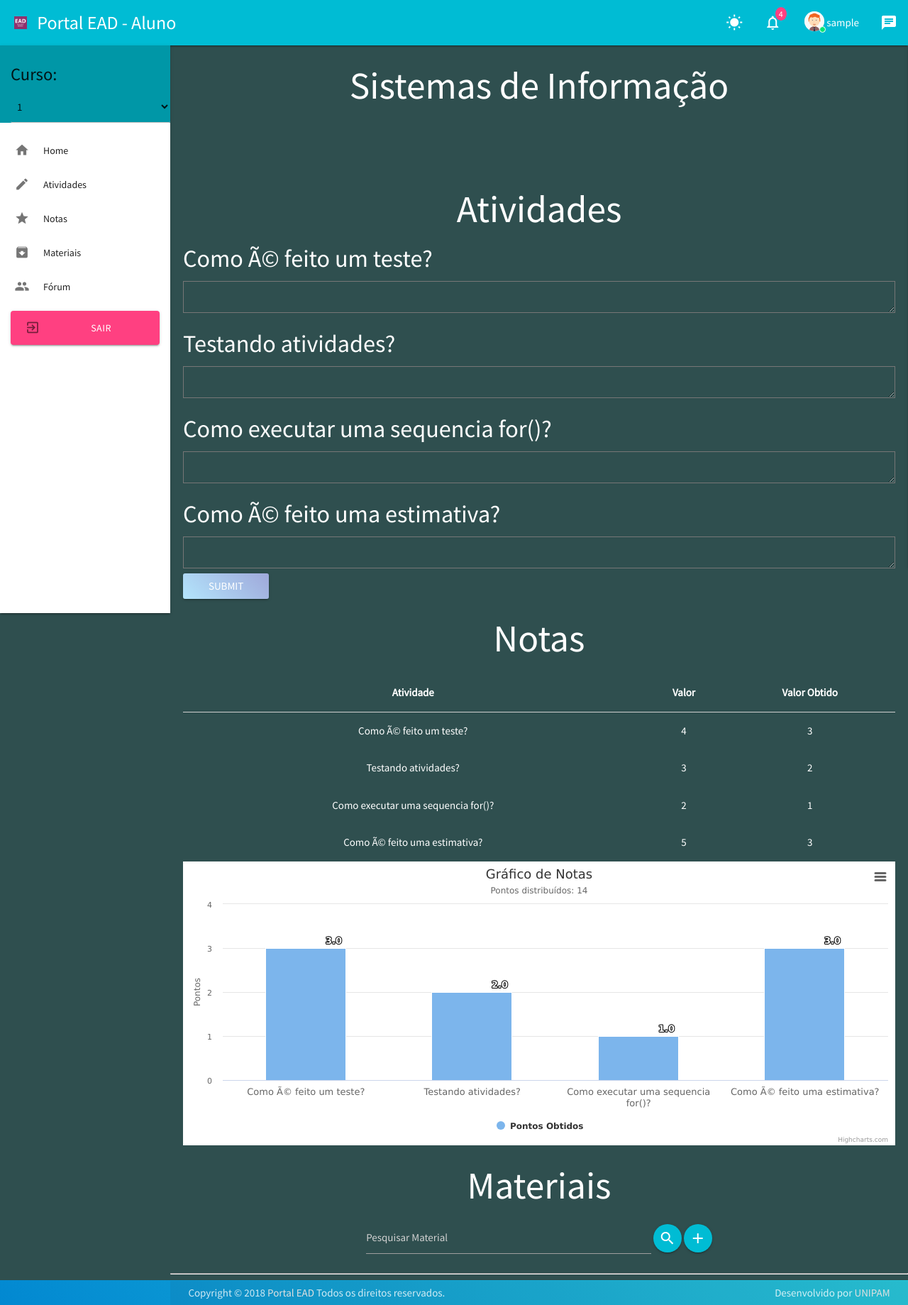
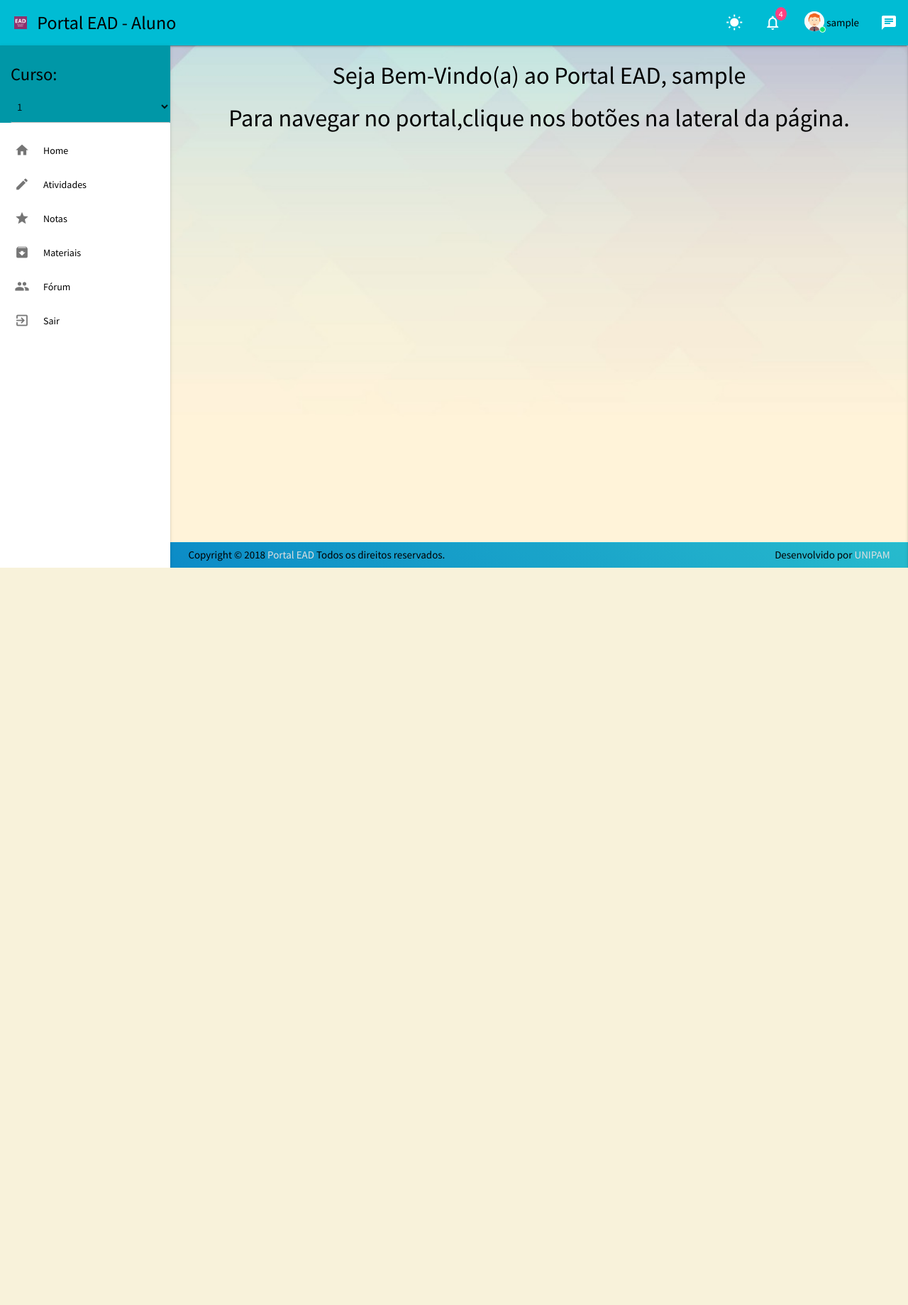
Before and after one commit to gianmnf/PortalEAD, a PHP site: page / in a window 1280 px wide. Shown: the whole page at 71% size. After the commit the page ends 800 px from the top, so only its background shows below. Run offline with PHP 8.4, Linux system fonts and the light colour scheme; the visitor is signed in with stand-in values (Sample User, id 1); data comes from the database, SQL or seed files in the repository; some libraries are stand-ins or nearby versions; some web fonts are replaced.

Commit message:
Pequenas Melhorias na interface
Co-Authored-By: Guilherme Chilon <guilhermechilon@gmail.com>

```diff
--- a/paginas/aluno/header.php
+++ b/paginas/aluno/header.php
@@ -24,4 +24,9 @@
     <!-- INCLUDED PLUGIN CSS ON THIS PAGE -->
     <link href="https://cdnjs.cloudflare.com/ajax/libs/jquery.perfect-scrollbar/1.4.0/css/perfect-scrollbar.min.css" type="text/css" rel="stylesheet">
     <link href="https://cdnjs.cloudflare.com/ajax/libs/flag-icon-css/3.2.0/css/flag-icon.min.css" type="text/css" rel="stylesheet">
+  <style>
+  #ativ,#notas,#materiais,#resmateriais > h1,h2,h3,h4,h5,h6,input,span,p,label,th,td{
+  color:black !important;
+}
+  </style>
   </head>
--- a/paginas/aluno/home.php
+++ b/paginas/aluno/home.php
@@ -15,10 +15,13 @@
 <section id="content">
           <!--start container-->
           <div class="container" style=" ">
-          <div id="home" style="display:block; margin:auto; height:100%;">
-            <h2 style="text-align:center; color:white">Sistemas de Informação</h2><br><br><br>
+          <div id="home">
+            <br>
+            <h4 style="display:block; margin:auto; text-align:center;">Seja Bem-Vindo(a) ao Portal EAD, <strong><?= $_SESSION['usuario'] ?></strong></h4>
+            <br>
+            <h4 style="display:block; margin:auto; text-align:center;">Para navegar no portal,clique nos botões na lateral da página.</h4>
           </div>
-          <div id="ativ" style="display:block; margin:auto; height:100%;">
+          <div id="ativ" style="display:none; margin:auto; height:100%;">
             <h2 style="text-align:center; color:white">Atividades</h2>
             <input type="text" style="display:none;" name="cursoGet" id="curso" value="<?php echo $_SESSION['curso'] ?>"></input>
             <form action="paginas/aluno/enviaResposta.php" method="POST">
@@ -30,7 +33,7 @@
             <input class="btn waves-effect waves-light gradient-45deg-light-blue-indigo" type="submit" name="action">
             </form>
           </div>
-          <div id="notas" style="display:block; margin:auto; height:100%;">
+          <div id="notas" style="display:none; margin:auto; height:100%;">
             <h2 style="text-align:center; color:white">Notas</h2>
             <table class="centered responsive-table">
         <thead>
@@ -52,7 +55,7 @@
       </table>
       <div id="container" style="min-width: 300px; height: 400px; margin: 0 auto"></div>
           </div>
-          <div id="materiais" style="display:block; margin:auto; height:100%;">
+          <div id="materiais" style="display:none; margin:auto; height:100%;">
             <h2 style="text-align:center; color:white">Materiais</h2>
             <div id="search" style="display:block; text-align:center; margin:auto;">
             <input type="text" name="Search" id="busca" class="header-search-input z-depth-2" placeholder="Pesquisar Material" style="width:40%; color:white;">
@@ -64,7 +67,7 @@
             </button>
       </div>
             <!--<form action="" id="materiaisOpcoes" style="display:none; color:white;">
-            <h5 id="arg">Argumentos da Pesquisa</h5>
+            <h4 id="arg">Argumentos da Pesquisa</h4>
                 <label for="chave">Palavras Chave:</label>
                 <input type="text" name="chave">
                 <label for="resp">Nome Responsável:</label>
@@ -79,9 +82,9 @@
             </form>-->
           </div>
           </div>
-          <hr>
+          <br>
           <div id="resMateriais" style="color:white; text-align:center; display:none;">
-          <h5 id="arg">Lista de Materiais</h5>
+          <h4 id="arg">Lista de Materiais</h4>
           <table>
             <thead>
             <tr>
--- a/paginas/aluno/leftbar.php
+++ b/paginas/aluno/leftbar.php
@@ -15,25 +15,25 @@
             <li class="no-padding">
               <ul class="collapsible" data-collapsible="accordion">
                 <li class="bold">
-                  <a href="#home" class="waves-effect waves-cyan">
+                  <a onclick="mostraDiv('home')" class="waves-effect waves-cyan">
                       <i class="material-icons">home</i>
                       <span class="nav-text">Home</span>
                     </a>
                 </li>
                 <li class="bold">
-                  <a class="waves-effect waves-cyan" onclick="mostraDiv(ativ)">
+                  <a class="waves-effect waves-cyan" onclick="mostraDiv('ativ')">
                       <i class="material-icons">edit</i>
                       <span class="nav-text">Atividades</span>
                     </a>
                 </li>
                 <li class="bold">
-                  <a href="#notas" class="waves-effect waves-cyan">
+                  <a onclick="mostraDiv('notas')" class="waves-effect waves-cyan">
                       <i class="material-icons">grade</i>
                       <span class="nav-text">Notas</span>
                     </a>
                 </li>
                 <li class="bold">
-                  <a href="#materiais" class="waves-effect waves-cyan">
+                  <a onclick="mostraDiv('materiais')" class="waves-effect waves-cyan">
                       <i class="material-icons">archive</i>
                       <span class="nav-text">Materiais</span>
                     </a>
@@ -45,7 +45,7 @@
                     </a>
                 </li>
                 <li class="bold">
-                  <a href="#modalLogoff" class="waves-effect waves-cyan btn modal-trigger">
+                  <a href="#modalLogoff" class="waves-effect waves-cyan btn-small modal-trigger">
                       <i class="material-icons">exit_to_app</i>
                       <span class="nav-text">Sair</span>
                     </a>
--- a/paginas/aluno/navbar.php
+++ b/paginas/aluno/navbar.php
@@ -5,7 +5,10 @@
   $notif = 0;
   while($colAt = $resultado->fetch_assoc()){ $colNotificacoes[] = $colAt; $notif++; }
   ?>
-<body style="background:darkslategray;">
+  <body id="bodyX" style="background:url('images/gallary/bkg.jpeg') no-repeat center center fixed !important; -webkit-background-size: cover !important;
+  -moz-background-size: cover !important;
+  -o-background-size: cover !important;
+  background-size: cover !important;">
     <!-- Start Page Loading -->
     <div id="loader-wrapper">
       <div id="loader"></div>
--- a/paginas/professor/leftbar.php
+++ b/paginas/professor/leftbar.php
@@ -45,7 +45,7 @@
                     </a>
                 </li>
                  <li class="bold">
-                  <a href="#modalLogoff" class="waves-effect waves-cyan btn modal-trigger">
+                  <a href="#modalLogoff" class="waves-effect waves-cyan btn-small modal-trigger">
                       <i class="material-icons">exit_to_app</i>
                       <span class="nav-text">Sair</span>
                     </a>
```
